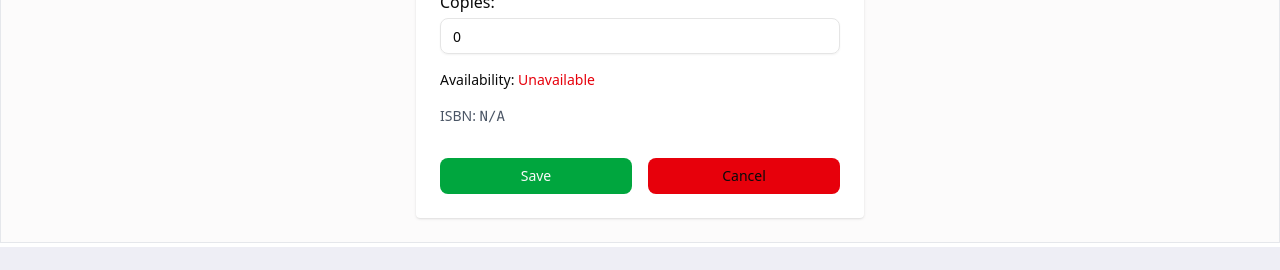
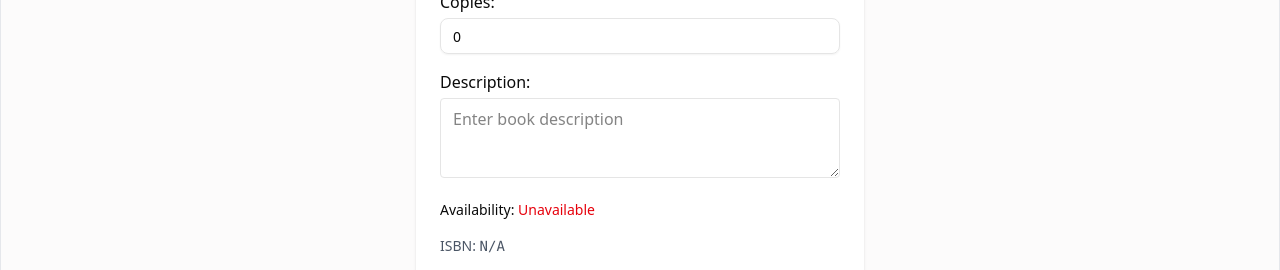
Before and after one commit to muntasirmoin/L2-B5-Assignment-4-Library-Management-client, a React (Vite) app: page /edit-book/1 in a window 1280 px wide. Shown: the part 445-715 px from the top of the page. Built offline with nearby package versions, Linux system fonts and the light colour scheme; no server answers.

Commit message:
Description added

```diff
--- a/src/pages/book/editBook/EditBookPage.tsx
+++ b/src/pages/book/editBook/EditBookPage.tsx
@@ -34,10 +34,11 @@ const EditBookPage = () => {
   const [genre, setGenre] = useState("");
   const [copies, setCopies] = useState<number>(0);
   const [isbn, setIsbn] = useState("");
+  const [description, setDescription] = useState("");
 
   useEffect(() => {
     if (bookData?.data) {
-      const { title, author, genre, copies, isbn } = bookData.data;
+      const { title, author, genre, copies, isbn, description } = bookData.data;
       setTitle(title ?? "");
       setAuthor(author ?? "");
 
@@ -45,6 +46,7 @@ const EditBookPage = () => {
 
       setCopies(copies ?? 0);
       setIsbn(isbn ?? "");
+      setDescription(description ?? "");
     }
   }, [bookData]);
 
@@ -58,6 +60,7 @@ const EditBookPage = () => {
         author,
         genre,
         copies,
+        description,
         availability: copies > 0 ? "Available" : "unavailable",
       }).unwrap();
       toast.success("Book Edit successfully");
@@ -156,6 +159,16 @@ const EditBookPage = () => {
             </div>
 
             <div>
+              <label className="block font-medium mb-1">Description:</label>
+              <textarea
+                value={description}
+                onChange={(e) => setDescription(e.target.value)}
+                className="w-full border rounded px-3 py-2 min-h-[80px]"
+                placeholder="Enter book description"
+              />
+            </div>
+
+            <div>
               <p className="text-sm font-medium">
                 Availability:{" "}
                 <span
```
